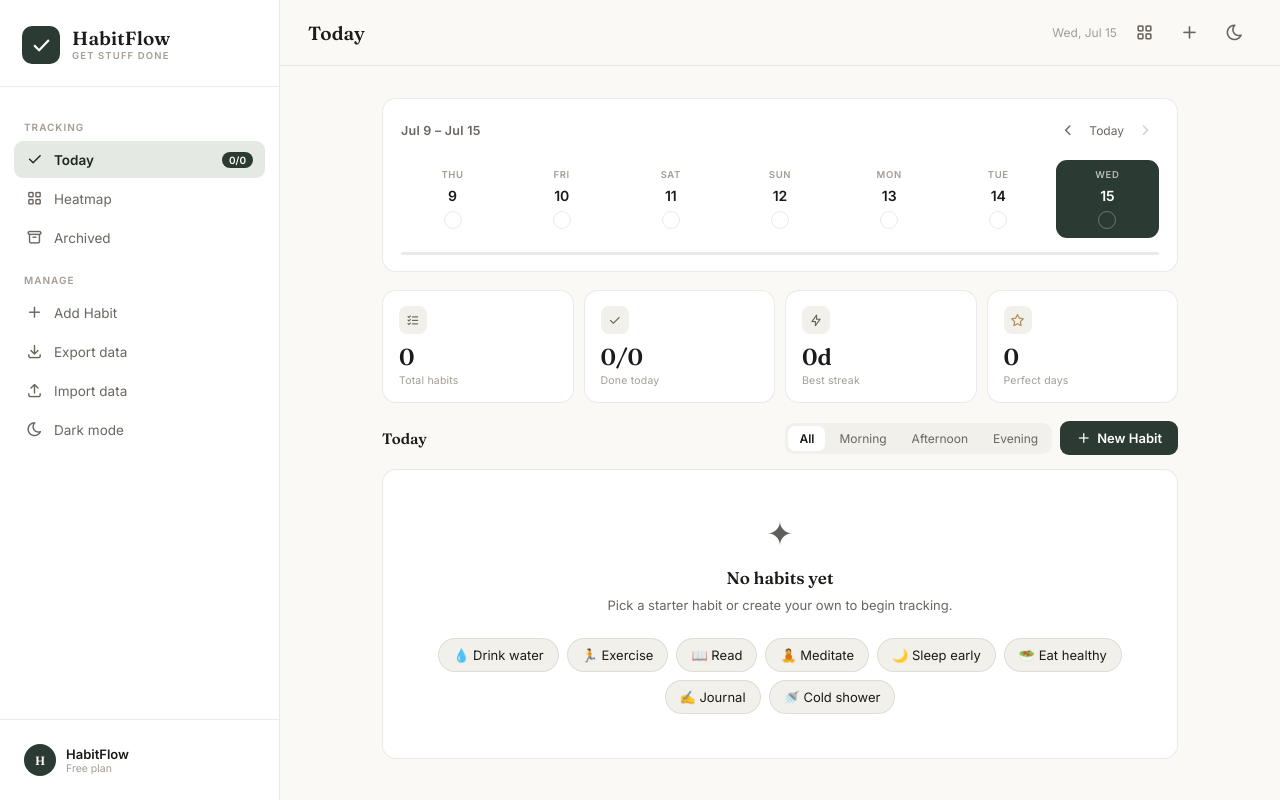
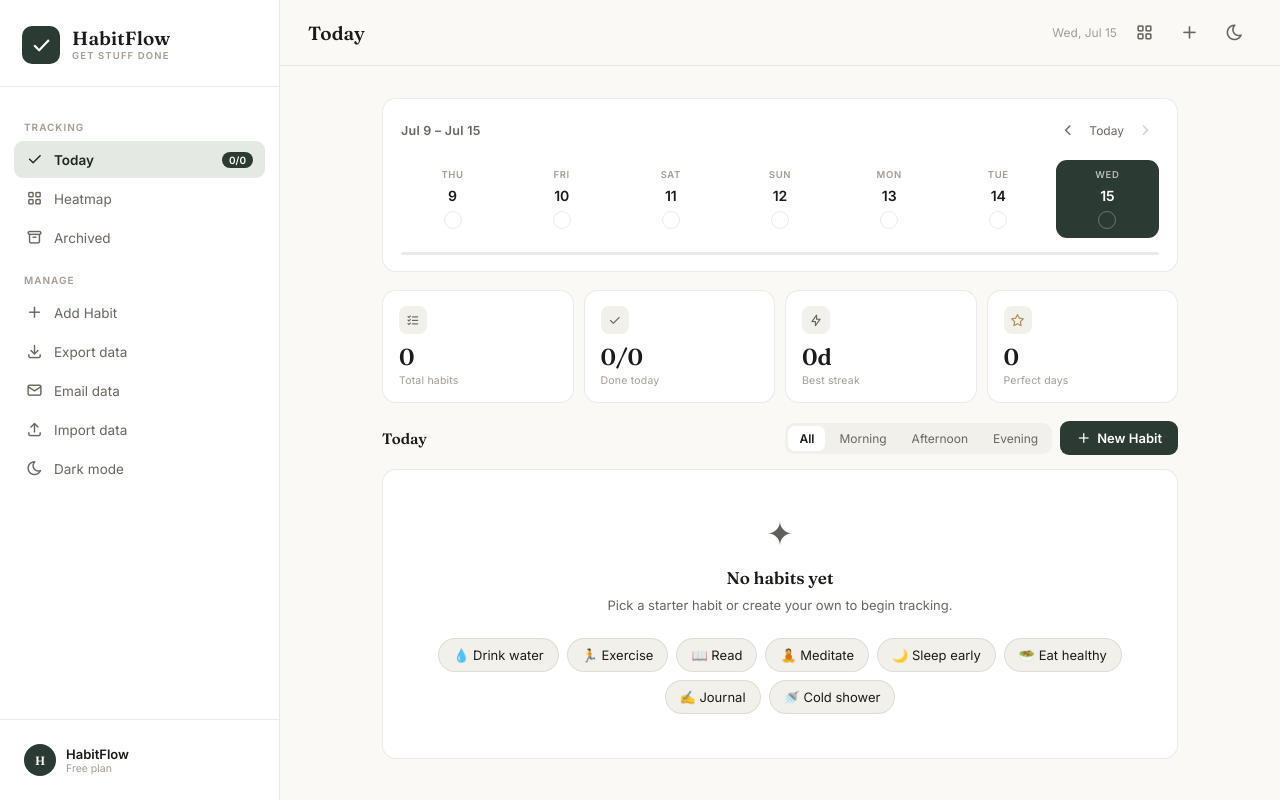
Before and after one commit to IrynaKhandoniak/getstuffdone, a plain HTML site: page index.html in a window 1280 px wide. Drawn offline with Linux system fonts and the light colour scheme.

Commit message:
updated html

```diff
--- a/index.html
+++ b/index.html
@@ -378,6 +378,9 @@ button,input,textarea{font-family:inherit;}
       </button>
       <button class="nav-item" onclick="exportData();closeSidebar()">
         <i class="ti ti-download"></i> Export data
+      </button>
+      <button class="nav-item" onclick="emailData();closeSidebar()">
+        <i class="ti ti-mail"></i> Email data
       </button>
       <button class="nav-item" onclick="triggerImport()">
         <i class="ti ti-upload"></i> Import data
@@ -931,6 +934,21 @@ function exportData(){
   document.body.appendChild(a);a.click();a.remove();
   URL.revokeObjectURL(url);
 }
+
+function emailData(){
+  // Download the file first (browsers can't attach files to emails automatically)
+  exportData();
+  // Then open the user's default mail app with a pre-filled message
+  const subject=encodeURIComponent('My HabitFlow backup — '+todayStr());
+  const body=encodeURIComponent(
+    'Hi,\n\n'+
+    'A HabitFlow backup file called "habitflow-export-'+todayStr()+'.json" has just been downloaded to your computer (check your Downloads folder).\n\n'+
+    'Please attach that file to this email before sending, so you have a saved copy of your habit data.\n\n'+
+    '— Sent from HabitFlow'
+  );
+  window.location.href='mailto:?subject='+subject+'&body='+body;
+}
+
 function triggerImport(){document.getElementById('importFile').click();}
 function handleImportFile(e){
   const file=e.target.files[0];if(!file)return;
```
